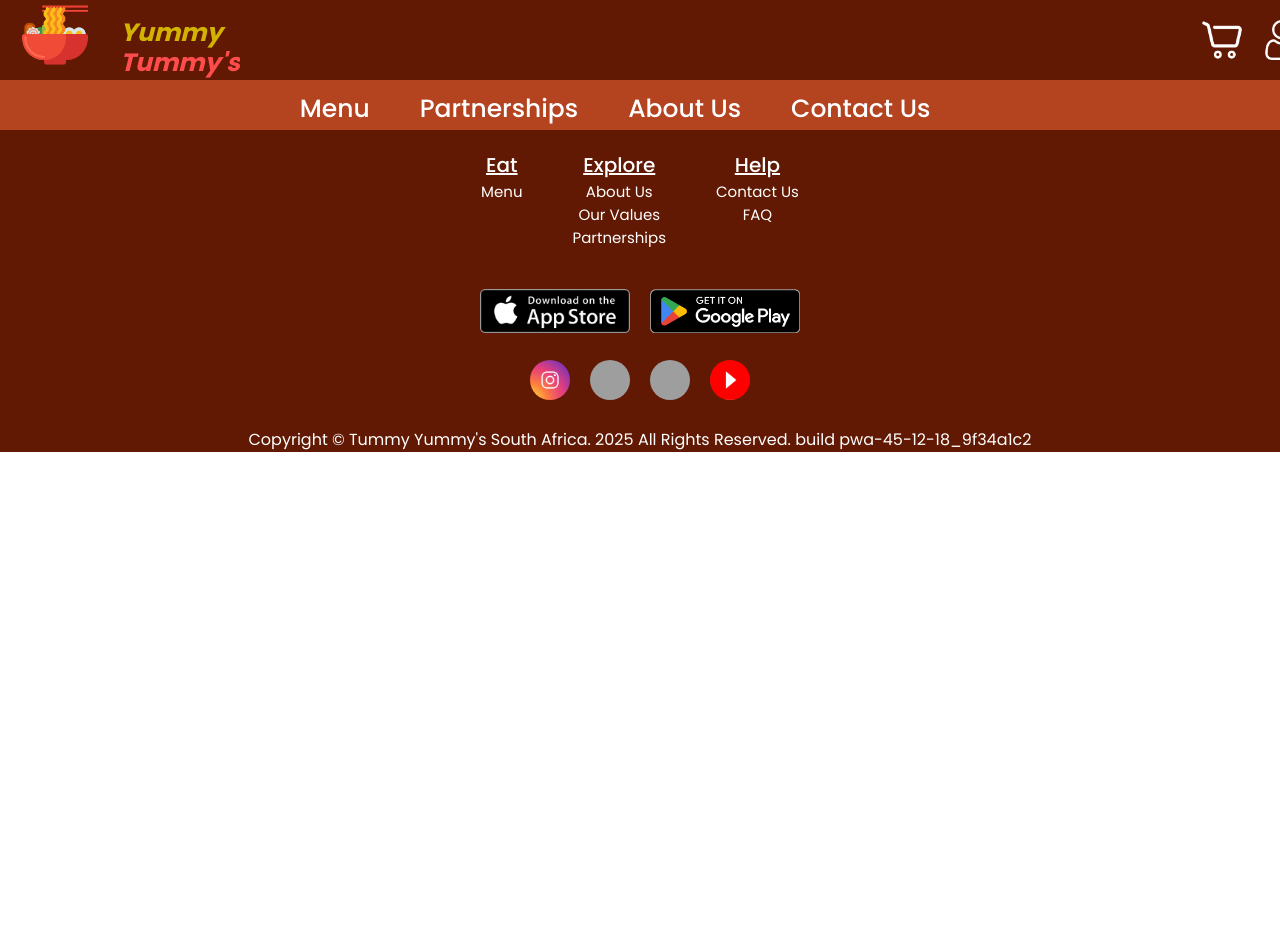
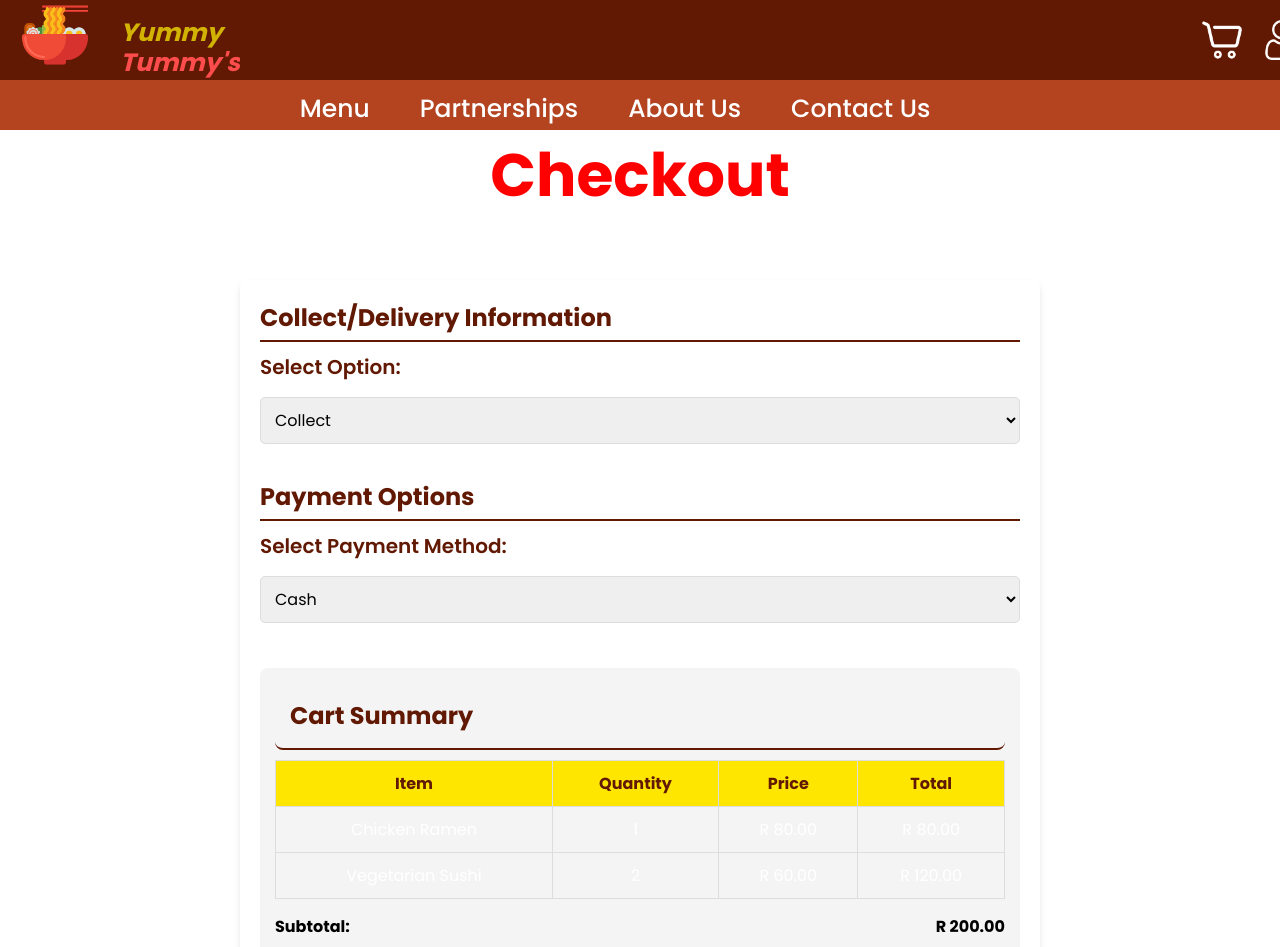
Before and after one commit to Ayanda2002/Ordering-System-Frontend, a React (Create React App) app: page /checkout in a window 1280 px wide. Shown: the top 947 px of the page. Before the commit the page ends 800 px from the top, so only its background shows below. Built offline with nearby package versions, Linux system fonts and the light colour scheme; grey boxes are pictures that could not be loaded.

Commit message:
Checkout page

```diff
--- a/src/components/checkout.js
+++ b/src/components/checkout.js
@@ -1,12 +1,79 @@
-import React, { useState } from 'react';
+import React, { useState, useEffect } from 'react';
 import '../styles/checkout.css'; // Import your CSS file
 
 const Checkout = () => {
   const [userMenuVisible, setUserMenuVisible] = useState(false);
+  const [cart, setCart] = useState([
+    { id: 1, name: "Chicken Ramen", price: 80, quantity: 1 },
+    { id: 2, name: "Vegetarian Sushi", price: 60, quantity: 2 },
+  ]);
+  const [collectDeliveryOption, setCollectDeliveryOption] = useState("collect");
+  const [paymentMethod, setPaymentMethod] = useState("cash");
+  const [address, setAddress] = useState("");
+  const [deliveryFee] = useState(20); // fixed delivery fee
 
   const toggleUserMenu = () => {
     setUserMenuVisible((prev) => !prev);
   };
+
+  const togglePaymentFields = () => {
+    if (paymentMethod === "card") {
+      document.getElementById("card-fields").style.display = "block";
+    } else {
+      document.getElementById("card-fields").style.display = "none";
+    }
+  };
+
+  const useCurrentLocation = () => {
+    if (navigator.geolocation) {
+      navigator.geolocation.getCurrentPosition(function(position) {
+        const lat = position.coords.latitude;
+        const lon = position.coords.longitude;
+
+        // Nominatim Reverse Geocoding API
+        const geocodeUrl = `https://nominatim.openstreetmap.org/reverse?lat=${lat}&lon=${lon}&format=json`;
+
+        fetch(geocodeUrl)
+          .then(response => response.json())
+          .then(data => {
+            if (data && data.display_name) {
+              setAddress(data.display_name);
+            } else {
+              alert("Unable to retrieve address. Please enter it manually.");
+            }
+          })
+          .catch(error => {
+            console.error("Error fetching address:", error);
+            alert("Could not fetch address. Please enter it manually.");
+          });
+      }, function(error) {
+        alert("Geolocation error: " + error.message);
+      });
+    } else {
+      alert("Geolocation is not supported by your browser.");
+    }
+  };
+
+  const renderCart = () => {
+    let subtotal = 0;
+    cart.forEach(item => {
+      const total = item.price * item.quantity;
+      subtotal += total;
+    });
+
+    const totalPrice = subtotal + deliveryFee;
+
+    return {
+      subtotal,
+      totalPrice
+    };
+  };
+
+  useEffect(() => {
+    togglePaymentFields(); // Update payment fields visibility based on selected payment method
+  }, [paymentMethod]);
+
+  const { subtotal, totalPrice } = renderCart();
 
   return (
     <div>
@@ -58,9 +125,119 @@ const Checkout = () => {
           </ul>
         </div>
       </header>
+
       <main>
+        <h2>Checkout</h2>
+        <section className="checkout-container">
+          <form className="checkout-form">
+            <div className="section">
+              <h3>Collect/Delivery Information</h3>
+              <label htmlFor="collect-delivery-option">Select Option:</label>
+              <select
+                id="collect-delivery-option"
+                name="collect-delivery-option"
+                value={collectDeliveryOption}
+                onChange={(e) => setCollectDeliveryOption(e.target.value)}
+                required
+              >
+                <option value="collect">Collect</option>
+                <option value="delivery">Delivery</option>
+              </select>
 
+              {collectDeliveryOption === "delivery" && (
+                <div id="delivery-info">
+                  <label htmlFor="address">Address:</label>
+                  <input
+                    type="text"
+                    id="address"
+                    name="address"
+                    value={address}
+                    onChange={(e) => setAddress(e.target.value)}
+                    placeholder="Enter your delivery address"
+                    required
+                  />
+                  <button type="button" onClick={useCurrentLocation}>
+                    Use My Current Location
+                  </button>
+                </div>
+              )}
+
+              {collectDeliveryOption === "collect" && (
+                <div id="collect-info">
+                  <label htmlFor="collect-location">Collection Location:</label>
+                  <input
+                    type="text"
+                    id="collect-location"
+                    name="collect-location"
+                    placeholder="Enter your collection location"
+                    required
+                  />
+                </div>
+              )}
+            </div>
+
+            <div className="section">
+              <h3>Payment Options</h3>
+              <label htmlFor="payment">Select Payment Method:</label>
+              <select
+                id="payment"
+                name="payment"
+                value={paymentMethod}
+                onChange={(e) => setPaymentMethod(e.target.value)}
+                required
+              >
+                <option value="cash">Cash</option>
+                <option value="card">Card Payment</option>
+              </select>
+            </div>
+
+            <div id="card-fields" style={{ display: paymentMethod === "card" ? "block" : "none" }}>
+              <h3>Card Details</h3>
+              <label htmlFor="card-number">Card Number:</label>
+              <input type="text" id="card-number" name="card-number" placeholder="Enter card number" required />
+              <label htmlFor="expiry-date">Expiry Date:</label>
+              <input type="text" id="expiry-date" name="expiry-date" placeholder="MM/YY" required />
+              <label htmlFor="cvv">CVV:</label>
+              <input type="text" id="cvv" name="cvv" placeholder="Enter CVV" required />
+            </div>
+
+            <div className="cart-summary">
+              <h3>Cart Summary</h3>
+              <table className="cart-table">
+                <thead>
+                  <tr>
+                    <th>Item</th>
+                    <th>Quantity</th>
+                    <th>Price</th>
+                    <th>Total</th>
+                  </tr>
+                </thead>
+                <tbody>
+                  {cart.map((item) => {
+                    const total = item.price * item.quantity;
+                    return (
+                      <tr key={item.id}>
+                        <td>{item.name}</td>
+                        <td>{item.quantity}</td>
+                        <td>R {item.price.toFixed(2)}</td>
+                        <td>R {total.toFixed(2)}</td>
+                      </tr>
+                    );
+                  })}
+                </tbody>
+              </table>
+              <div className="summary">
+                <p><strong>Subtotal:</strong> R {subtotal.toFixed(2)}</p>
+                <p><strong>Delivery Fee:</strong> R {deliveryFee.toFixed(2)}</p>
+                <p><strong>Total:</strong> R {totalPrice.toFixed(2)}</p>
+              </div>
+            </div>
+
+            <button className="place-order-btn" type="submit">Place Order</button>
+          </form>
+        </section>
       </main>
+
       <footer className="footer">
         <div className="container">
           <div className="section">
--- a/src/styles/checkout.css
+++ b/src/styles/checkout.css
@@ -43,12 +43,17 @@ main h2 {
     gap: 20px;
 }
 
+.section{
+    width: 100%;
+}
+
 .checkout-form h3 {
     margin-bottom: 10px;
     color: #611903;
     font-size: 1.5em;
     border-bottom: 2px solid #611903;
     padding-bottom: 5px;
+    width: 100%;
 }
 
 /* Labels and Inputs */
@@ -87,7 +92,7 @@ button:hover {
 }
 
 .place-order-btn {
-    width: 100%;
+    width: 50%;
     font-size: 1.2em;
     padding: 15px;
     font-weight: bold;
@@ -99,6 +104,14 @@ button:hover {
     background: #f4f4f4;
     padding: 15px;
     border-radius: 8px;
+    width: 100%;
+}
+
+.cart-summary h3{
+    padding: 15px;
+    border-radius: 8px;
+    width: 100%;
+    text-align: left;
 }
 
 .cart-table {
```
